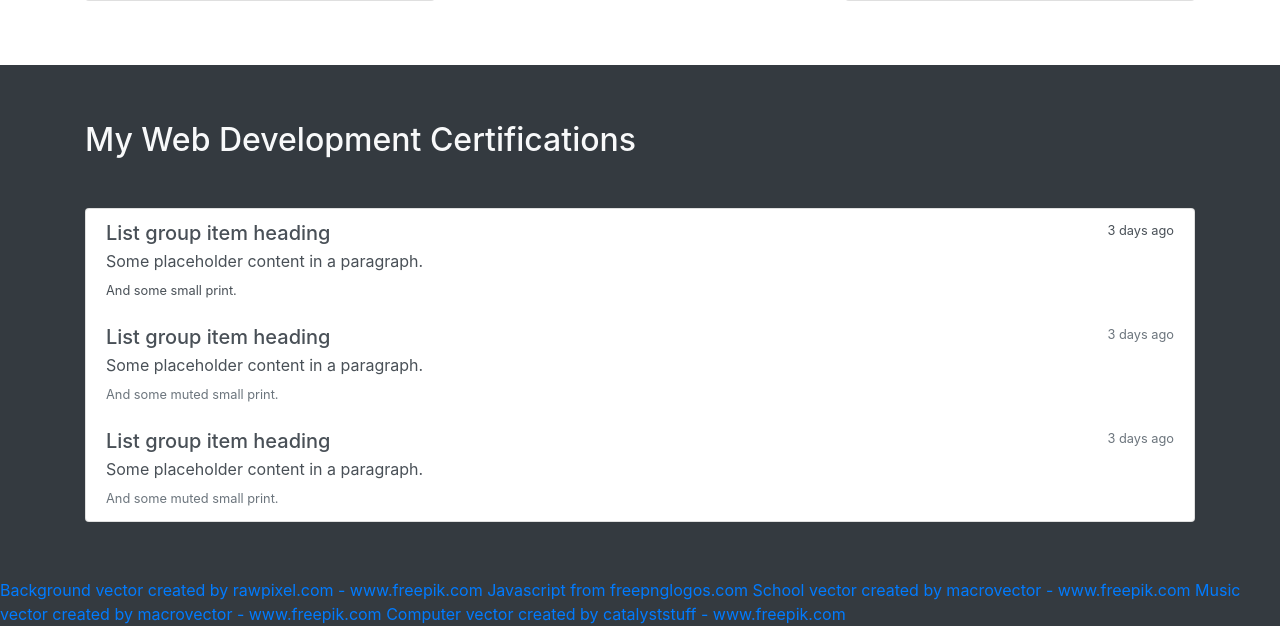
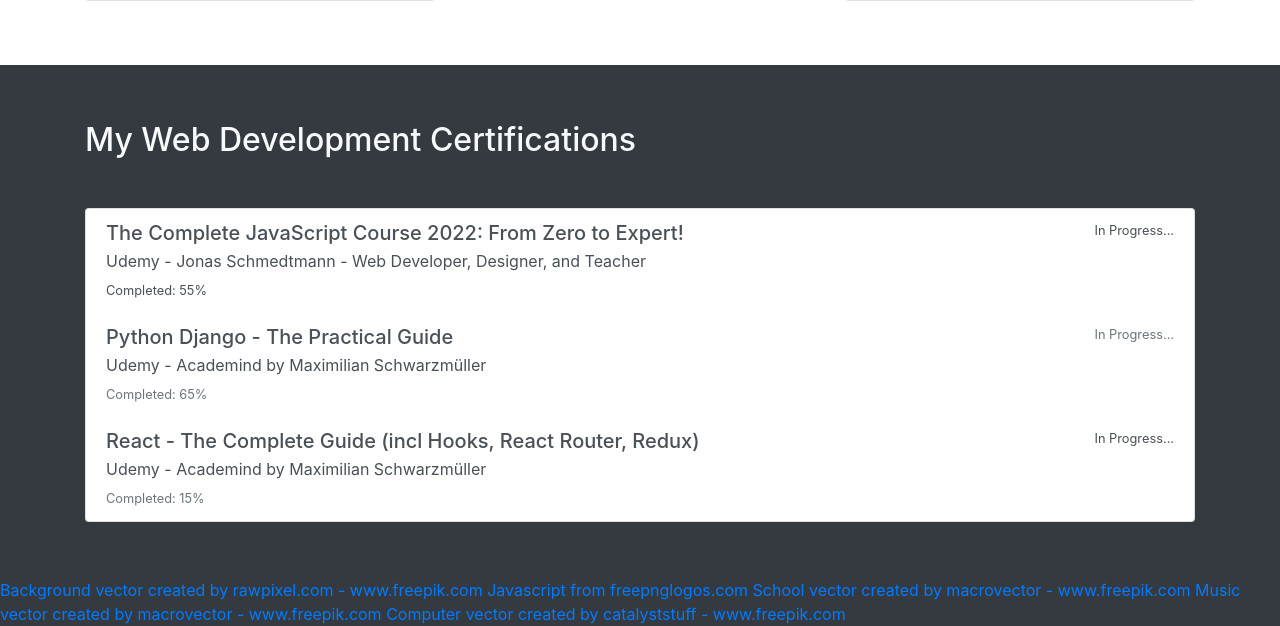
Before and after one commit to PLOOQ/myportfolio, a Django app: page /devweb in a window 1280 px wide. Shown: the part 1714-2340 px from the top of the page. Run offline with Django 3.2, Linux system fonts and the light colour scheme; some libraries are stand-ins or nearby versions.

Commit message:
Certifications

```diff
--- a/fields/templates/fields/aweb-dev.html
+++ b/fields/templates/fields/aweb-dev.html
@@ -169,29 +169,29 @@
 
             <a href="#" class="list-group-item list-group-item-action" aria-current="true">
                 <div class="d-flex w-100 justify-content-between">
-                <h5 class="mb-1">List group item heading</h5>
-                <small>3 days ago</small>
+                <h5 class="mb-1">The Complete JavaScript Course 2022: From Zero to Expert!</h5>
+                <small>In Progress...</small>
                 </div>
-                <p class="mb-1">Some placeholder content in a paragraph.</p>
-                <small>And some small print.</small>
+                <p class="mb-1">Udemy - Jonas Schmedtmann - Web Developer, Designer, and Teacher</p>
+                <small>Completed: 55%</small>
             </a>
 
             <a href="#" class="list-group-item list-group-item-action">
                 <div class="d-flex w-100 justify-content-between">
-                <h5 class="mb-1">List group item heading</h5>
-                <small class="text-muted">3 days ago</small>
+                <h5 class="mb-1">Python Django - The Practical Guide</h5>
+                <small class="text-muted">In Progress...</small>
                 </div>
-                <p class="mb-1">Some placeholder content in a paragraph.</p>
-                <small class="text-muted">And some muted small print.</small>
+                <p class="mb-1">Udemy - Academind by Maximilian Schwarzmüller</p>
+                <small class="text-muted">Completed: 65%</small>
             </a>
 
             <a href="#" class="list-group-item list-group-item-action">
                 <div class="d-flex w-100 justify-content-between">
-                <h5 class="mb-1">List group item heading</h5>
-                <small class="text-muted">3 days ago</small>
+                <h5 class="mb-1">React - The Complete Guide (incl Hooks, React Router, Redux)</h5>
+                <small>In Progress...</small>
                 </div>
-                <p class="mb-1">Some placeholder content in a paragraph.</p>
-                <small class="text-muted">And some muted small print.</small>
+                <p class="mb-1">Udemy - Academind by Maximilian Schwarzmüller</p>
+                <small class="text-muted">Completed: 15%</small>
             </a>
 
         </div>
--- a/fields/templates/fields/index.html
+++ b/fields/templates/fields/index.html
@@ -174,7 +174,6 @@ Index
                <div class="card card-body">
                   Reading
                   <img class="rounded" src="//image.freepik.com/free-vector/books-stack-realistic_1284-4735.jpg" />
-                  <p>About:</p>
                </div>
             </div>
          </div>
@@ -183,7 +182,6 @@ Index
                <div class="card card-body">
                   Chess
                   <img class="rounded" src="https://image.freepik.com/free-vector/chess_53876-25643.jpg"/>
-                  <p>About:</p>
                </div>
             </div>
          </div>
@@ -192,7 +190,6 @@ Index
                <div class="card card-body">
                   Music
                   <img class="rounded" src="//image.freepik.com/free-vector/music-notes-stave-staff_1284-44373.jpg"/>
-                  <p>About:</p>
                </div>
             </div>
          </div>
@@ -202,7 +199,6 @@ Index
                <div class="card card-body">
                   Video Games
                   <img class="rounded" src="//image.freepik.com/free-vector/flat-accessories-players_23-2147571827.jpg"/>
-                  <p>About:</p>
                </div>
             </div>
          </div>
```
